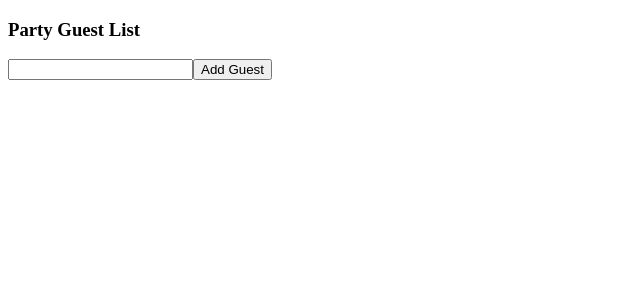
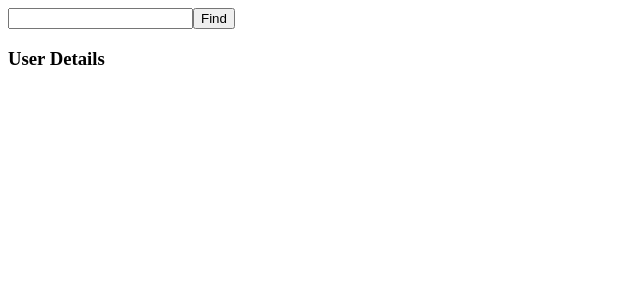
Before and after one commit to char502/typescript-practice, a React (Create React App) app: page / in a window 1280 px wide. Shown: the top 300 px of the page, without its empty margins (0-640 px from the left). Built offline with nearby package versions, Linux system fonts and the light colour scheme.

Commit message:
find now working

```diff
--- a/src/index.tsx
+++ b/src/index.tsx
@@ -1,11 +1,13 @@
 import ReactDOM from 'react-dom';
-import GuestList from './state/GuestList';
+import FindUser from './state/FindUser';
+// import GuestList from './state/GuestList';
 // import Parent from './props/Parent';
 
 const App = () => {
   return (
     <div>
-      <GuestList />
+      <FindUser />
+      {/* <GuestList /> */}
      {/* <Parent /> */}
 
 
--- /dev/null
+++ b/src/state/FindUser.tsx
@@ -0,0 +1,72 @@
+import React, { useState } from 'react';
+
+const FindUser: React.FC = () => {
+  const [user, setUser] = useState<string>('');
+
+  // const [userDetails, setUserDetails] = useState();
+
+  const handleFind = () => {
+    console.log(user)
+
+    // const cCase = user.charAt(0).toUpperCase().concat(user.slice(1))
+    // const cCase = user.charAt(0).toUpperCase()
+
+    // .concat(user.slice(1))
+
+    // console.log(cCase);
+
+    // const other = user.slice(1)
+
+    // const final = cCase.concat(other)
+
+    // console.log(cCase)
+
+    // console.log(other)
+
+    // console.log(final);
+
+
+
+    const person = userArr.find((p) => p.Name.toLowerCase() === user.toLowerCase() )
+
+    console.log(person?.id);
+  }
+
+  return (
+    <div>
+      <div>
+        <input type='text' value={user} onChange={(e) => setUser(e.target.value)}/>
+        <button onClick={handleFind}>Find</button>
+      </div>
+
+      <div>
+        <h3>User Details</h3>
+      </div>
+    </div>
+  );
+};
+
+export default FindUser;
+
+const userArr = [
+  {
+    id: 1,
+    Name: 'Sarah',
+    Age: 20
+  },
+  {
+    id: 2,
+    Name: 'Andrew',
+    Age: 41
+  },
+  {
+    id: 3,
+    Name: 'Charlie',
+    Age: 28
+  },
+  {
+    id: 4,
+    Name: 'Paul',
+    Age: 35
+  }
+];
--- a/src/state/GuestList.tsx
+++ b/src/state/GuestList.tsx
@@ -15,6 +15,8 @@ const GuestList: React.FC = () => {
 
     // take everything out of guests, add it to a new array, then add on name to the end
     // never[] means Typescript has no idea what kind of value is going to be present inside that array
+    // setGuests([...guests, name]);
+
     setGuests([...guests, name]);
 
     setName('');
```
